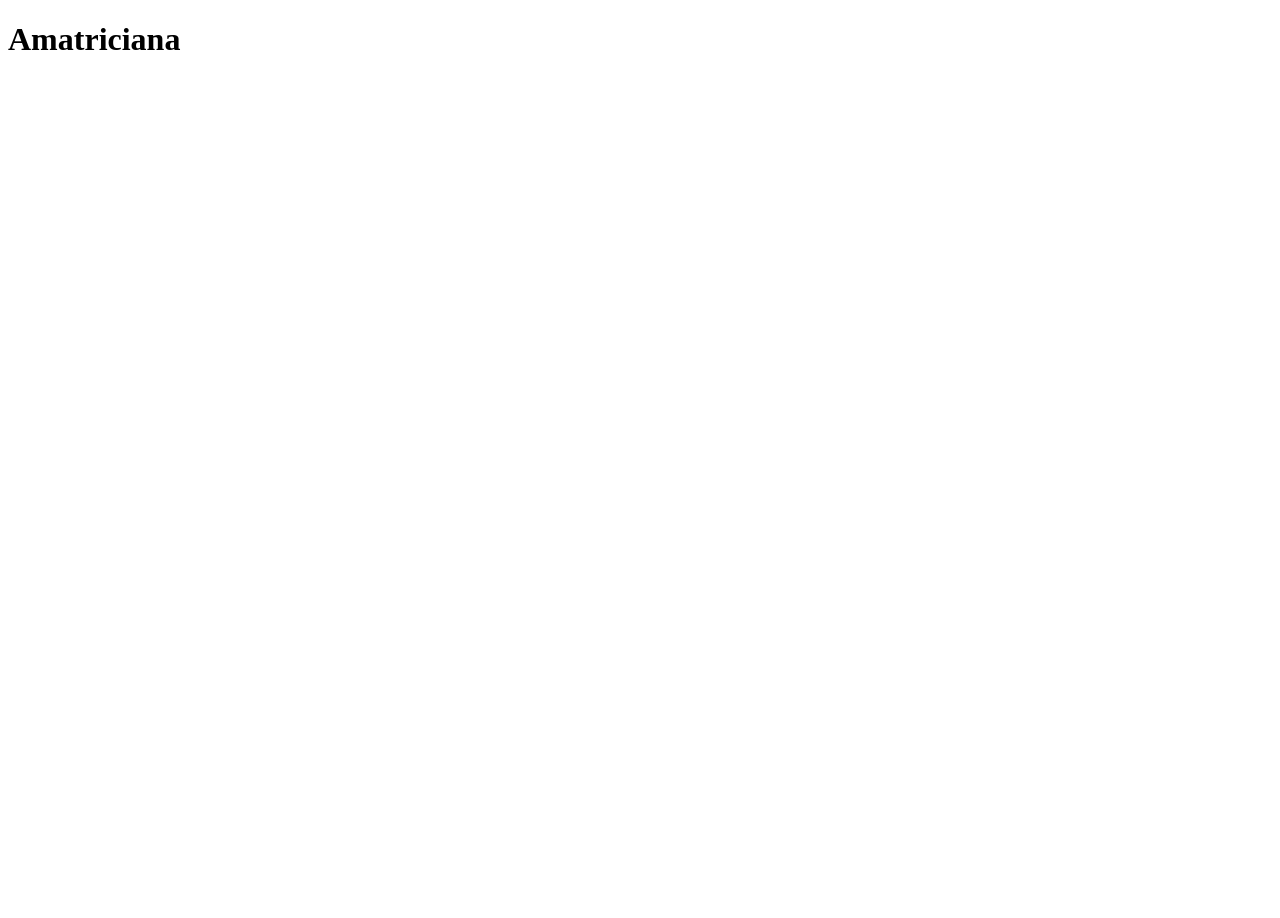
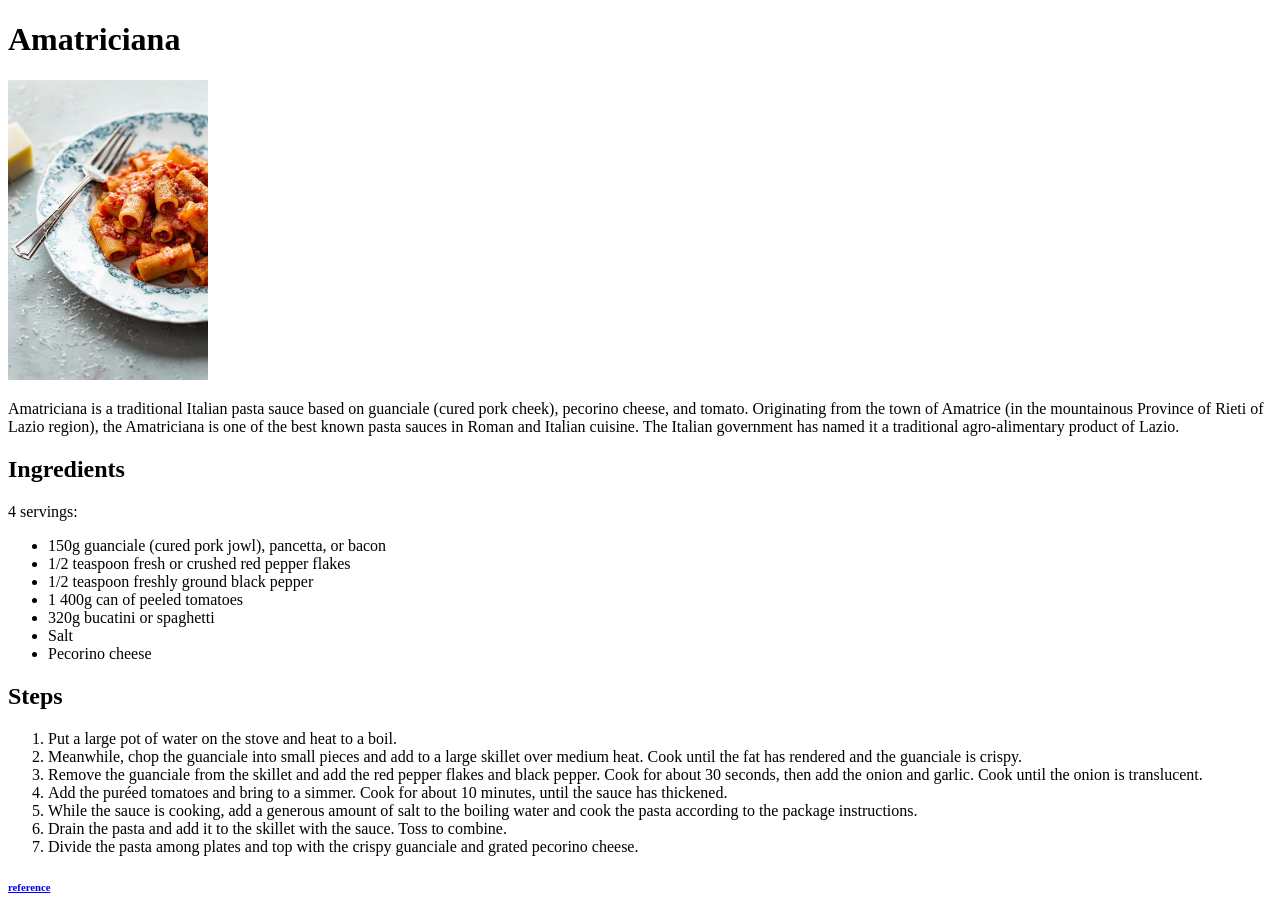
Before and after one commit to fifibox/odin-recipes, a plain HTML site: page recipes/amatriciana.html in a window 1280 px wide. Before the commit the page ends 800 px from the top, so only its background shows below. Drawn offline with Linux system fonts and the light colour scheme.

Commit message:
feat(amatriciana): add image and content to amatriciana.html

```diff
--- a/recipes/amatriciana.html
+++ b/recipes/amatriciana.html
@@ -7,5 +7,30 @@
 </head>
 <body>
     <h1>Amatriciana</h1>
+    <image src="../img/pasta-amatriciana.jpg" alt="pasta amatriciana" width="200">
+    <p>Amatriciana is a traditional Italian pasta sauce based on guanciale (cured pork cheek), pecorino cheese, and tomato. Originating from the town of Amatrice (in the mountainous Province of Rieti of Lazio region), the Amatriciana is one of the best known pasta sauces in Roman and Italian cuisine. The Italian government has named it a traditional agro-alimentary product of Lazio.</p>
+    <h2>Ingredients</h2>
+    <p> 4 servings:</p>
+    <ul>
+        <li>150g guanciale (cured pork jowl), pancetta, or bacon</li>
+        <li>1/2 teaspoon fresh or crushed red pepper flakes</li>
+        <li>1/2 teaspoon freshly ground black pepper</li>
+        <li>1 400g can of peeled tomatoes</li>
+        <li>320g bucatini or spaghetti</li>
+        <li>Salt</li>
+        <li>Pecorino cheese</li>
+    </ul>
+    <h2>Steps</h2>
+    <ol>
+        <li>Put a large pot of water on the stove and heat to a boil.</li>
+        <li>Meanwhile, chop the guanciale into small pieces and add to a large skillet over medium heat. Cook until the fat has rendered and the guanciale is crispy.</li>
+        <li>Remove the guanciale from the skillet and add the red pepper flakes and black pepper. Cook for about 30 seconds, then add the onion and garlic. Cook until the onion is translucent.</li>
+        <li>Add the puréed tomatoes and bring to a simmer. Cook for about 10 minutes, until the sauce has thickened.</li>
+        <li>While the sauce is cooking, add a generous amount of salt to the boiling water and cook the pasta according to the package instructions.</li>
+        <li>Drain the pasta and add it to the skillet with the sauce. Toss to combine.</li>
+        <li>Divide the pasta among plates and top with the crispy guanciale and grated pecorino cheese.</li>
+    </ol>
+
+    <h6><a href="https://www.giallozafferano.com/recipes/Spaghetti-Amatriciana-Bacon-and-tomato-spaghetti.html"> reference</a></h6>
 </body>
 </html>
```
Also changed, not shown: img/pasta-amatriciana.jpg (added).
